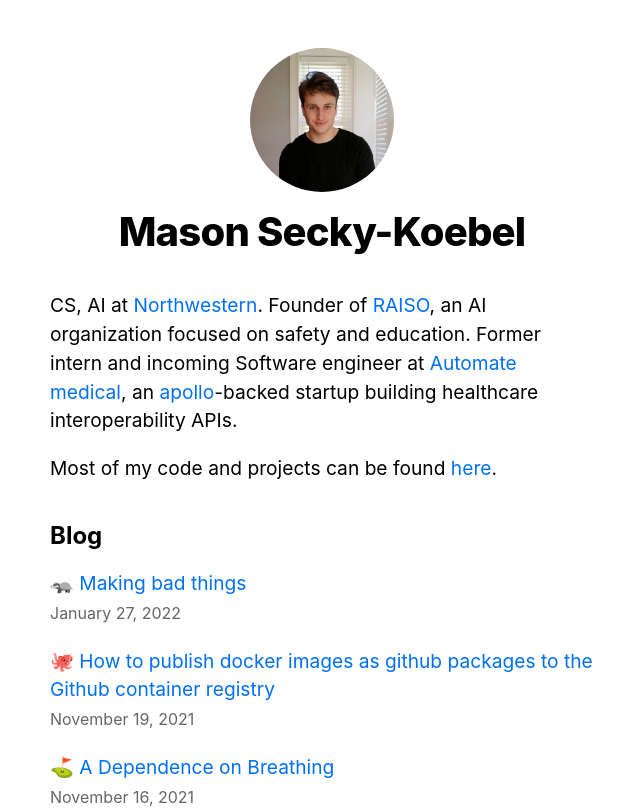
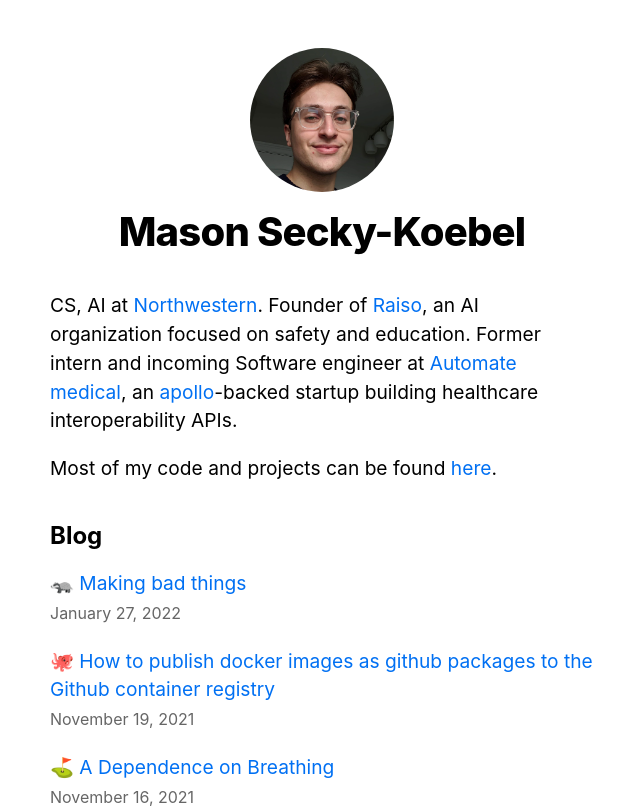
Before and after one commit to mseckykoebel/website, a Next.js app: page / in a window 1280 px wide. Shown: the top 808 px of the page, without its empty margins (318-958 px from the left). Built offline with nearby package versions, Linux system fonts and the light colour scheme.

Commit message:
new headshot

```diff
--- a/components/layout.tsx
+++ b/components/layout.tsx
@@ -41,7 +41,7 @@
           <>
             <Image
               priority
-              src="/images/mason.png"
+              src="/images/headshot.jpg"
               className={utilStyles.borderCircle}
               height={144}
               width={144}
--- a/pages/index.tsx
+++ b/pages/index.tsx
@@ -28,7 +28,7 @@
           . Founder of{" "}
           <Link href="https://raiso.org">
             <a target="_blank" rel="noreferrer">
-              RAISO
+              Raiso
             </a>
           </Link>
           , an AI organization focused on safety and education. Former intern and incoming Software
```
Also changed, not shown: public/images/headshot.jpg (added).
